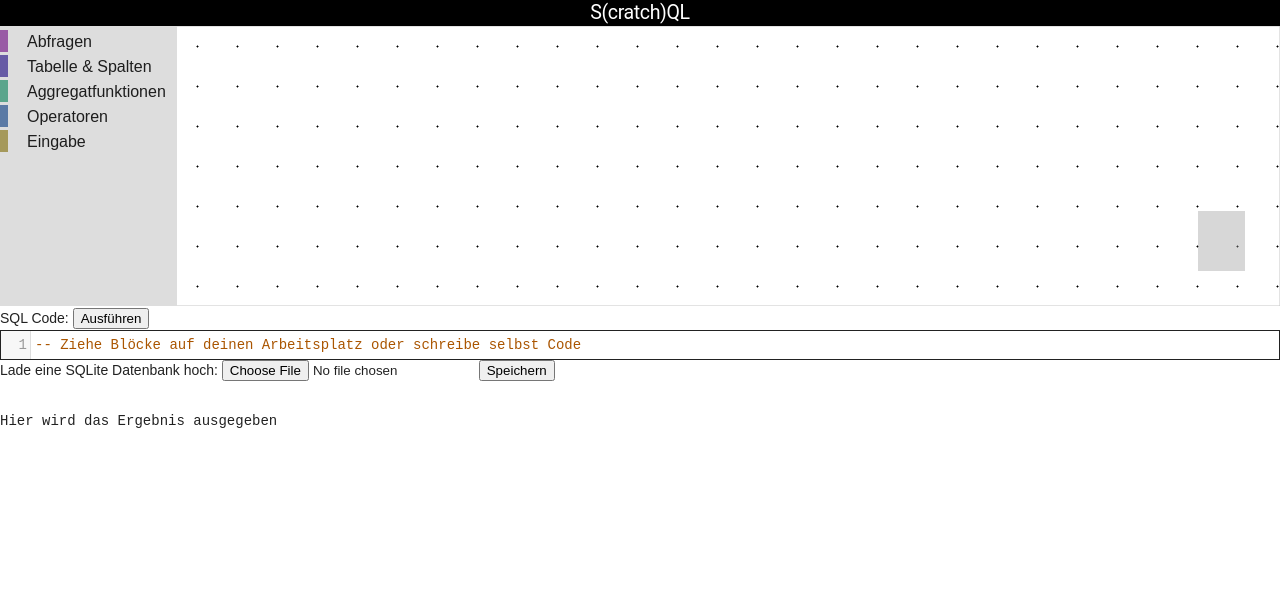
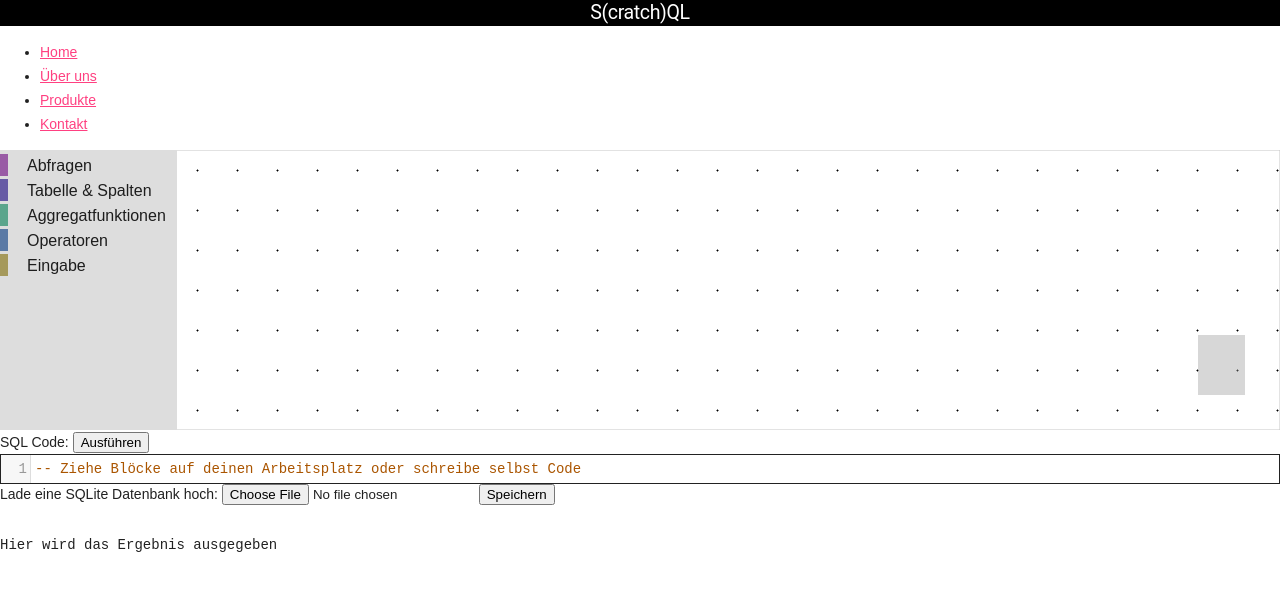
Before and after one commit to jan23456789/website, a plain HTML site: page index.html in a window 1280 px wide. Drawn offline with nearby package versions, Linux system fonts and the light colour scheme; no server answers; grey boxes are pictures that could not be loaded; a script that the page names is missing.

Commit message:
Update index.html

```diff
--- a/index.html
+++ b/index.html
@@ -14,6 +14,14 @@
     <header>
       <h1 style="text-align: center;">S(cratch)QL</h1>
     </header>
+    <nav>
+  <ul>
+    <li><a href="#">Home</a></li>
+    <li><a href="#">Über uns</a></li>
+    <li><a href="#">Produkte</a></li>
+    <li><a href="#">Kontakt</a></li>
+  </ul>
+</nav>
     <div id="blocklyArea"></div>
     <div id="blocklyDiv" style="position: absolute"></div>
     <div>
```
